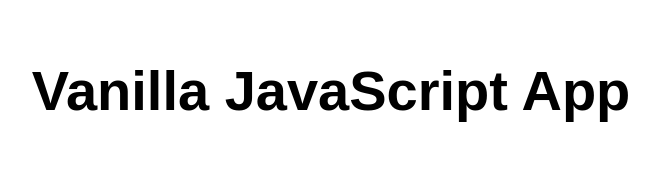
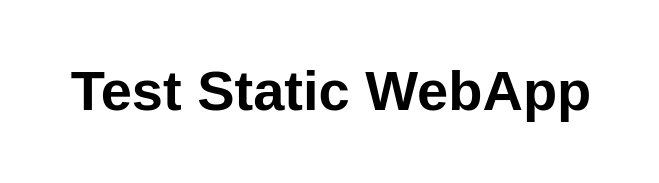
Before and after one commit to polyakov-vlad/oauth-static-website, a website: page src/index.html in a window 1280 px wide. Shown: the whole page, without its empty margins (309-968 px from the left). Drawn offline with Linux system fonts and the light colour scheme.

Commit message:
Update build command

```diff
--- a/package.json
+++ b/package.json
@@ -3,11 +3,7 @@
   "version": "1.0.0",
   "scripts": {
     "start": "sirv ./src public --cors --single --no-clear --port 8000",
-    "build": "npm run build",
+    "build": "cp -r src public",
     "build:azure": "npm run build"
-  },
-  "engines": {
-    "node": ">= 14.0.0"
   }
-
 }
--- a/src/index.html
+++ b/src/index.html
@@ -5,12 +5,12 @@
   <meta charset="UTF-8">
   <meta name="viewport" content="width=device-width, initial-scale=1.0">
   <link rel="stylesheet" href="styles.css">
-  <title>Vanilla JavaScript App</title>
+  <title>Test Static WebApp</title>
 </head>
 
 <body>
   <main>
-    <h1>Vanilla JavaScript App</h1>
+    <h1>Test Static WebApp</h1>
   </main>
 </body>
 
```
Also changed, not shown: 2 other files.
